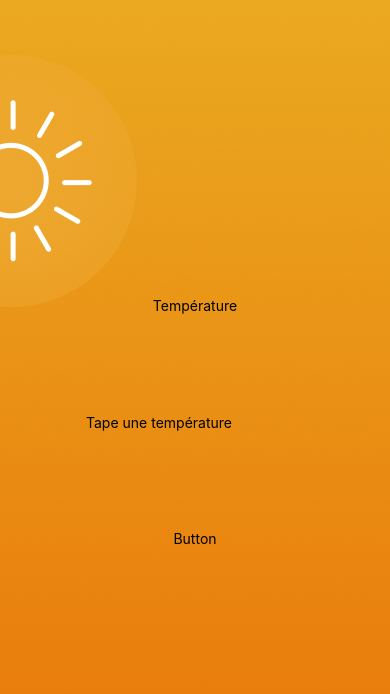
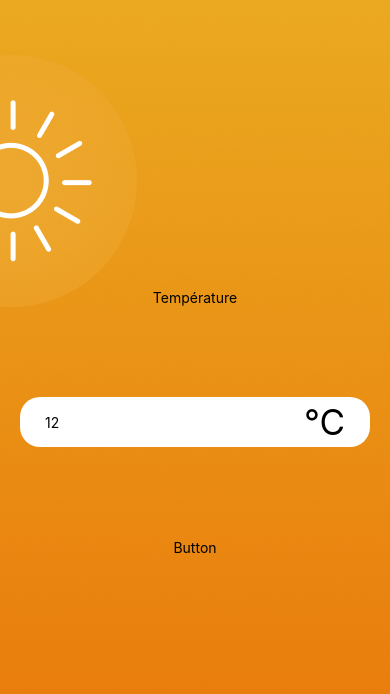
Before and after one commit to esperantkela/react-native-convertApp, a React Native app: screen / in a window 390 px wide. Shown: the top 694 px of the page. Built offline with nearby package versions, Linux system fonts and the light colour scheme.

Commit message:
style(input): styled input

```diff
--- a/App.js
+++ b/App.js
@@ -9,9 +9,7 @@ export default function App() {
         <View>
           <Text>Température</Text>
         </View>
-        <View>
-          <InputTemperature />
-        </View>
+        <InputTemperature defaulValue={"12"} />
         <View>
           <Text>Button</Text>
         </View>
--- a/app.style.js
+++ b/app.style.js
@@ -4,6 +4,7 @@ const styles = StyleSheet.create({
   container: {
     flex: 1,
     justifyContent: "center",
+    padding: 20,
   },
 
   workspace: {
--- a/components/InputTemperature.jsx
+++ b/components/InputTemperature.jsx
@@ -1,5 +1,18 @@
-import { TextInput } from "react-native";
+import { Text, TextInput, View } from "react-native";
+import { styles } from "./InputTemperature.style";
 
-export function InputTemperature({}) {
-  return <TextInput placeholder="Tape une température" />;
+export function InputTemperature({ defaulValue }) {
+  return (
+    <View style={styles.container}>
+      <TextInput
+        placeholder="Tape une température"
+        style={styles.input}
+        keyboardType="numeric"
+        maxLength={4}
+        defaultValue={defaulValue}
+      />
+
+      <Text style={styles.unit}>°C</Text>
+    </View>
+  );
 }
--- a/components/InputTemperature.style.js
+++ b/components/InputTemperature.style.js
@@ -1,5 +1,23 @@
 import { StyleSheet } from "react-native";
 
-const styles = StyleSheet.create({});
+const styles = StyleSheet.create({
+  container: {
+    alignSelf: "stretch",
+    justifyContent: "center",
+  },
+  input: {
+    backgroundColor: "white",
+    borderRadius: 20,
+    height: 50,
+    paddingLeft: 25,
+  },
+
+  unit: {
+    position: "absolute",
+    fontSize: 35,
+    alignSelf: "flex-end",
+    paddingRight: 25,
+  },
+});
 
 export { styles };
```
